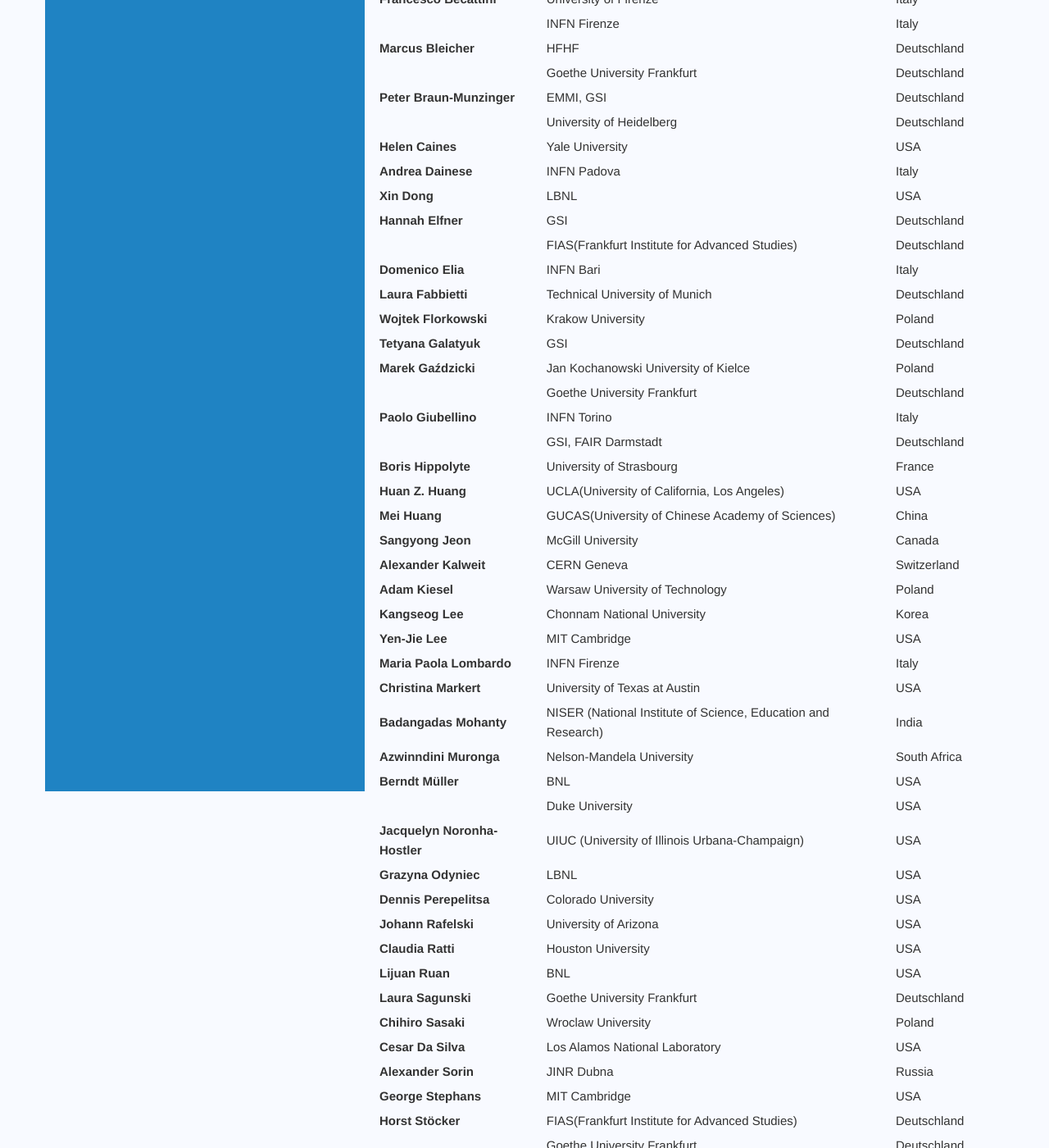
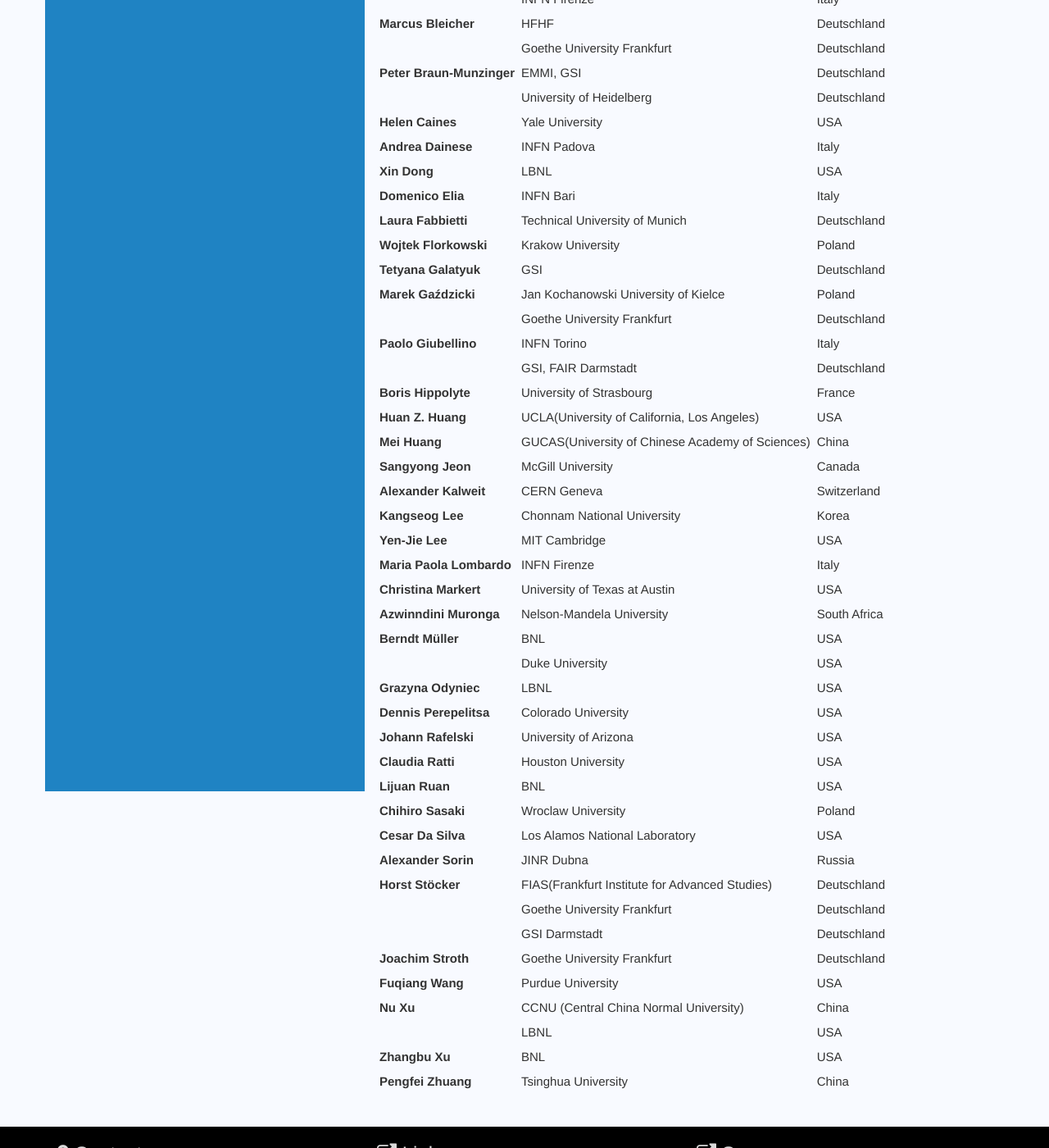
Before and after one commit to SQM2021/SQM2021.github.io, a Jekyll site: the page built from _pages/committees/international-advisory-committee.md, in a window 1280 px wide and 1400 px high, scrolled down 678 px. Shown: the whole window at 82% size. Built offline with Jekyll 4.4.1, drawn with Linux system fonts in a browser that asks for light colours; some of the changed text lies outside the part shown.

Commit message:
IAC Update

```diff
--- a/_pages/committees/international-advisory-committee.md
+++ b/_pages/committees/international-advisory-committee.md
@@ -28,8 +27,6 @@
 | Helen Caines              | Yale University                                                      | USA          |
 | Andrea Dainese            | INFN Padova                                                          | Italy        |
 | Xin Dong                  | LBNL                                                                 | USA          |
-| Hannah Elfner             | GSI                                                                  | Deutschland  |
-|                           | FIAS(Frankfurt Institute for Advanced Studies)                       | Deutschland  |
 | Domenico Elia             | INFN Bari                                                            | Italy        |
 | Laura Fabbietti           | Technical University of Munich                                       | Deutschland  |
 | Wojtek Florkowski         | Krakow University                                                    | Poland       |
@@ -43,31 +40,25 @@
 | Mei Huang                 | GUCAS(University of Chinese Academy of Sciences)                     | China        |
 | Sangyong Jeon             | McGill University                                                    | Canada       |
 | Alexander Kalweit         | CERN Geneva                                                          | Switzerland  |
-| Adam Kiesel               | Warsaw University of Technology                                      | Poland       |
 | Kangseog Lee              | Chonnam National University                                          | Korea        |
 | Yen-Jie Lee               | MIT Cambridge                                                        | USA          |
 | Maria Paola Lombardo      | INFN Firenze                                                         | Italy        |
 | Christina Markert         | University of Texas at Austin                                        | USA          |
-| Badangadas Mohanty        | NISER (National Institute of Science, Education and Research)        | India        |
 | Azwinndini Muronga        | Nelson-Mandela University                                            | South Africa |
 | Berndt Müller             | BNL                                                                  | USA          |
 |                           | Duke University                                                      | USA          |
-| Jacquelyn Noronha-Hostler | UIUC (University of Illinois Urbana-Champaign)                       | USA          |
 | Grazyna Odyniec           | LBNL                                                                 | USA          |
 | Dennis Perepelitsa        | Colorado University                                                  | USA          |
 | Johann Rafelski           | University of Arizona                                                | USA          |
 | Claudia Ratti             | Houston University                                                   | USA          |
 | Lijuan Ruan               | BNL                                                                  | USA          |
-| Laura Sagunski            | Goethe University Frankfurt                                          | Deutschland  |
 | Chihiro Sasaki            | Wroclaw University                                                   | Poland       |
 | Cesar Da Silva            | Los Alamos National Laboratory                                       | USA          |
 | Alexander Sorin           | JINR Dubna                                                           | Russia       |
-| George Stephans           | MIT Cambridge                                                        | USA          |
 | Horst Stöcker             | FIAS(Frankfurt Institute for Advanced Studies)                       | Deutschland  |
 |                           | Goethe University Frankfurt                                          | Deutschland  |
 |                           | GSI Darmstadt                                                        | Deutschland  |
 | Joachim Stroth            | Goethe University Frankfurt                                          | Deutschland  |
-| Orlando Villalobos        | Baillie University of Birmingham                                     | UK           |
 | Fuqiang Wang              | Purdue University                                                    | USA          |
 | Nu Xu                     | CCNU (Central China Normal University)                               | China        |
 |                           | LBNL                                                                 | USA          |
```
Also changed, not shown: other parts of _pages/committees/international-advisory-committee.md (+0 -1 lines).
